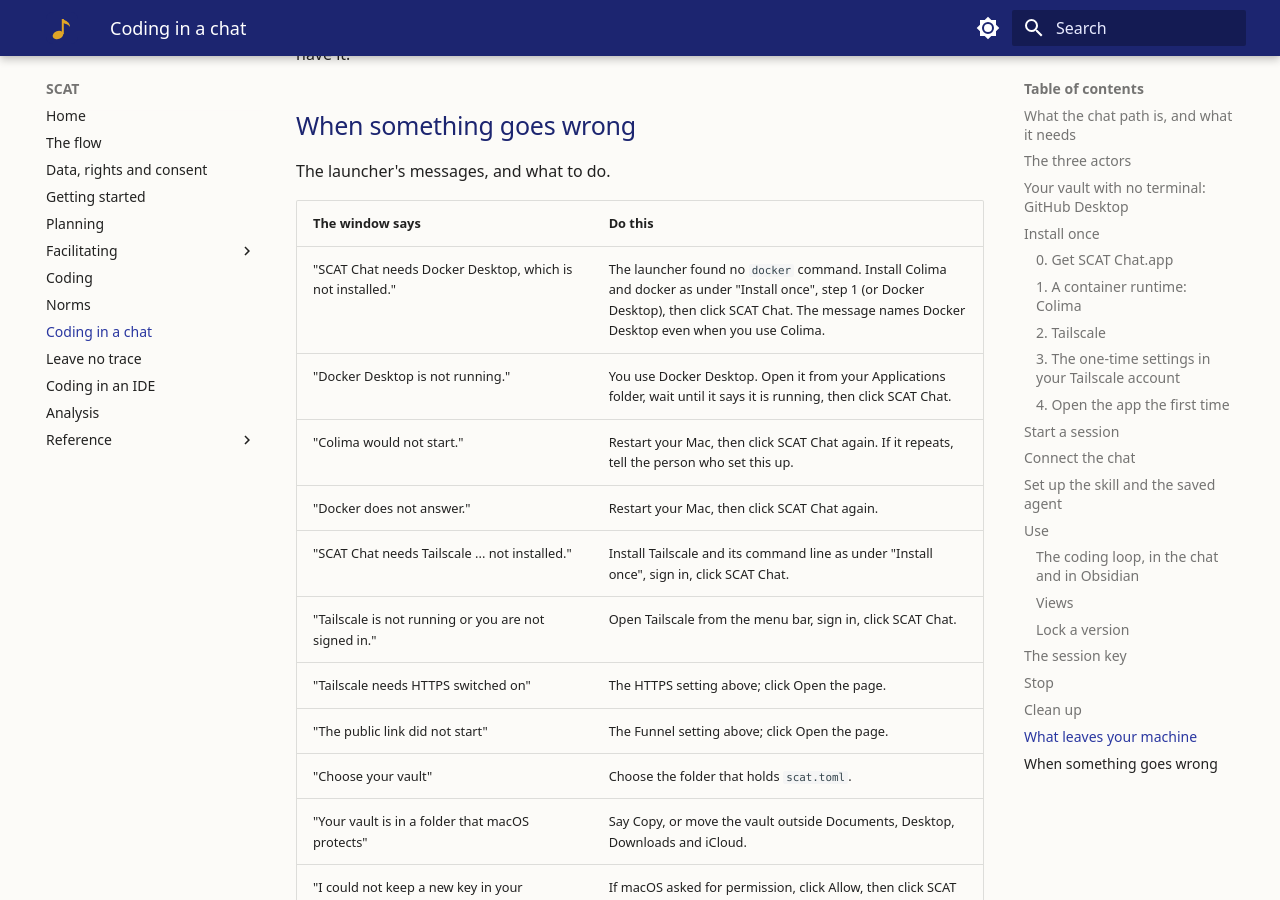
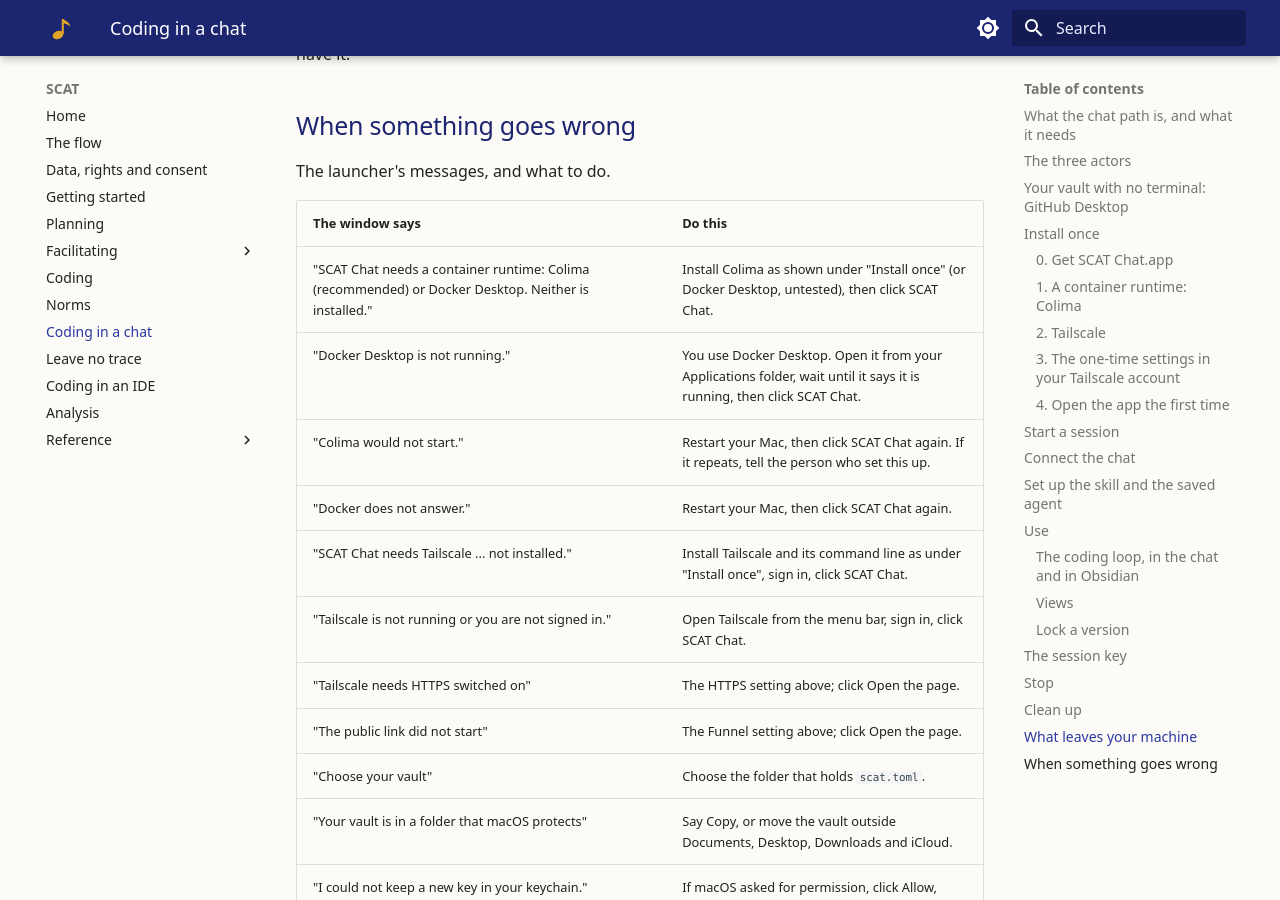
Before and after one commit to DynamicalSystemsGroup/scat-kg-tools, an MkDocs documentation site: the page built from docs/chat-path.md, in a window 1280 px wide and 900 px high, scrolled down 12247 px. Built offline with MkDocs 1.6.1 and Material for MkDocs 9.7.7, drawn with Linux system fonts in a browser that asks for light colours.

Commit message:
WP21-U10: launcher's new missing-runtime message in the table

```diff
--- a/docs/chat-path.md
+++ b/docs/chat-path.md
@@ -408,7 +408,7 @@ The launcher's messages, and what to do.
 
 | The window says | Do this |
 |---|---|
-| "SCAT Chat needs Docker Desktop, which is not installed." | The launcher found no `docker` command. Install Colima and docker as under "Install once", step 1 (or Docker Desktop), then click SCAT Chat. The message names Docker Desktop even when you use Colima. |
+| "SCAT Chat needs a container runtime: Colima (recommended) or Docker Desktop. Neither is installed." | Install Colima as shown under "Install once" (or Docker Desktop, untested), then click SCAT Chat. |
 | "Docker Desktop is not running." | You use Docker Desktop. Open it from your Applications folder, wait until it says it is running, then click SCAT Chat. |
 | "Colima would not start." | Restart your Mac, then click SCAT Chat again. If it repeats, tell the person who set this up. |
 | "Docker does not answer." | Restart your Mac, then click SCAT Chat again. |
```
